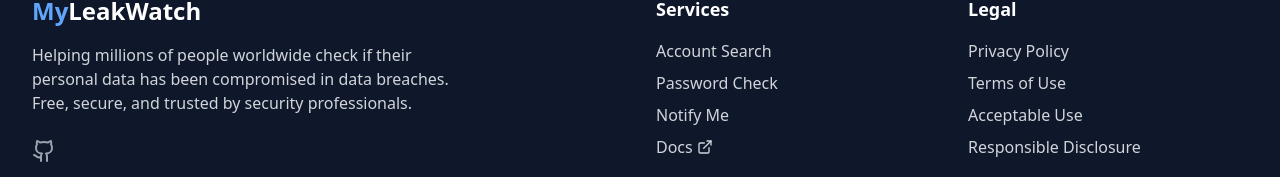
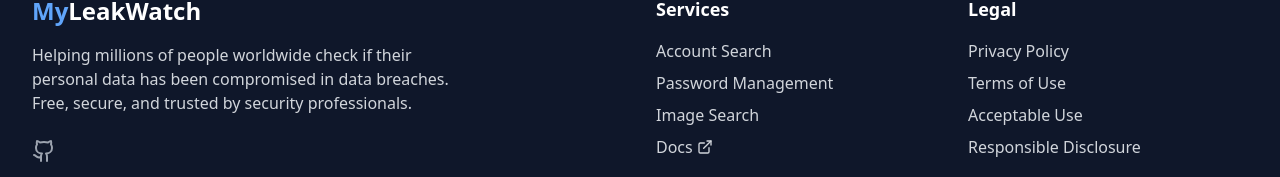
Before and after one commit to Virus2hell/MyLeakWatch, a React (Vite) app in the folder my-app/: page / in a window 1280 px wide. Shown: the part 3810-3987 px from the top of the page. Built offline with nearby package versions, Linux system fonts and the light colour scheme.

Commit message:
updated-Footer.tsx

```diff
--- a/my-app/src/components/Footer.tsx
+++ b/my-app/src/components/Footer.tsx
@@ -33,12 +33,12 @@
               </li>
               <li>
                 <a href="#" className="text-gray-300 hover:text-white transition-colors flex items-center">
-                  Password Check
+                  Password Management
                 </a>
               </li>
               <li>
-                <a href="#" className="text-gray-300 hover:text-white transition-colors flex items-center">
-                  Notify Me
+                <a href="#imageSearch" className="text-gray-300 hover:text-white transition-colors flex items-center">
+                  Image Search
                 </a>
               </li>
               <li>
```
